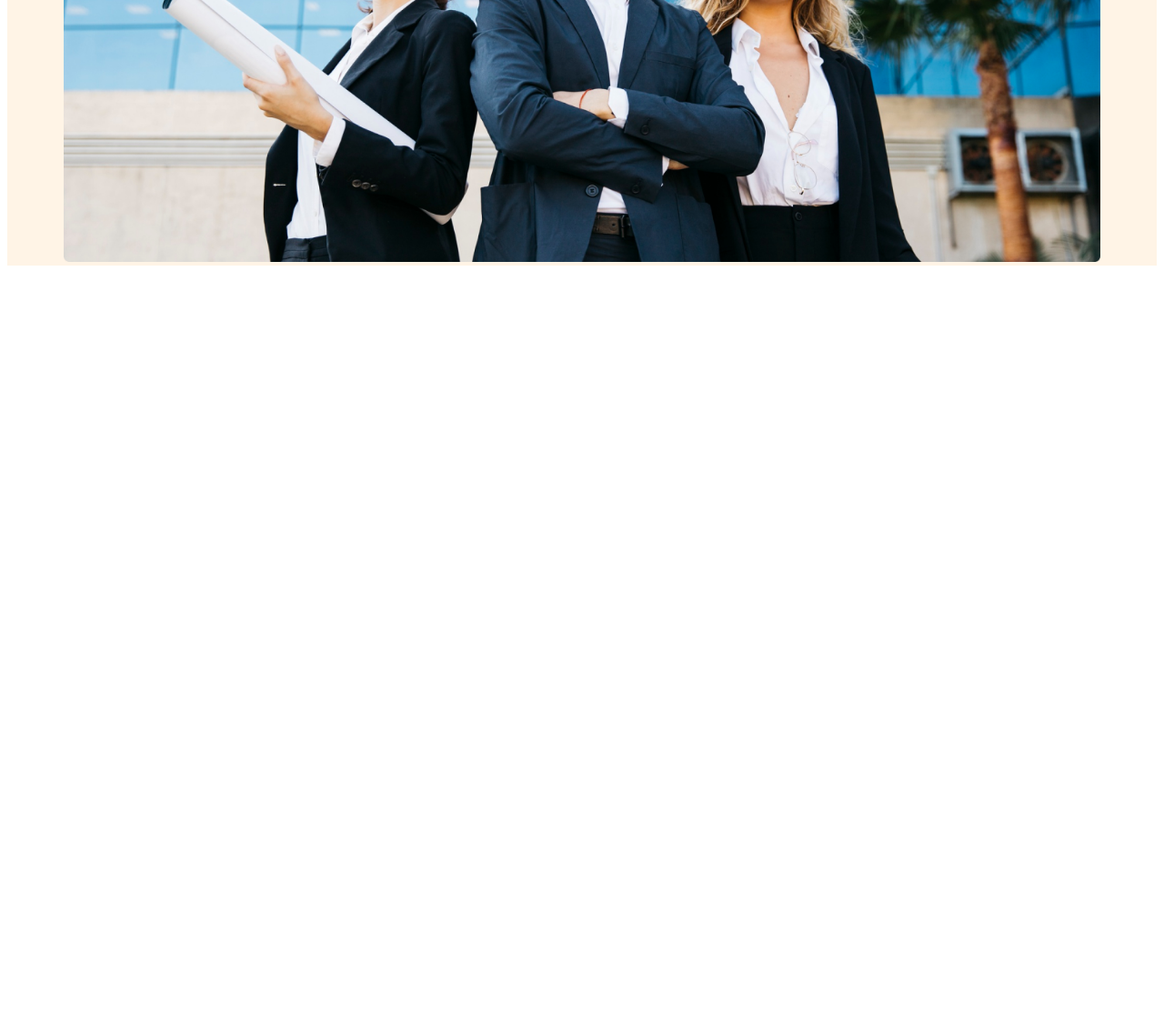
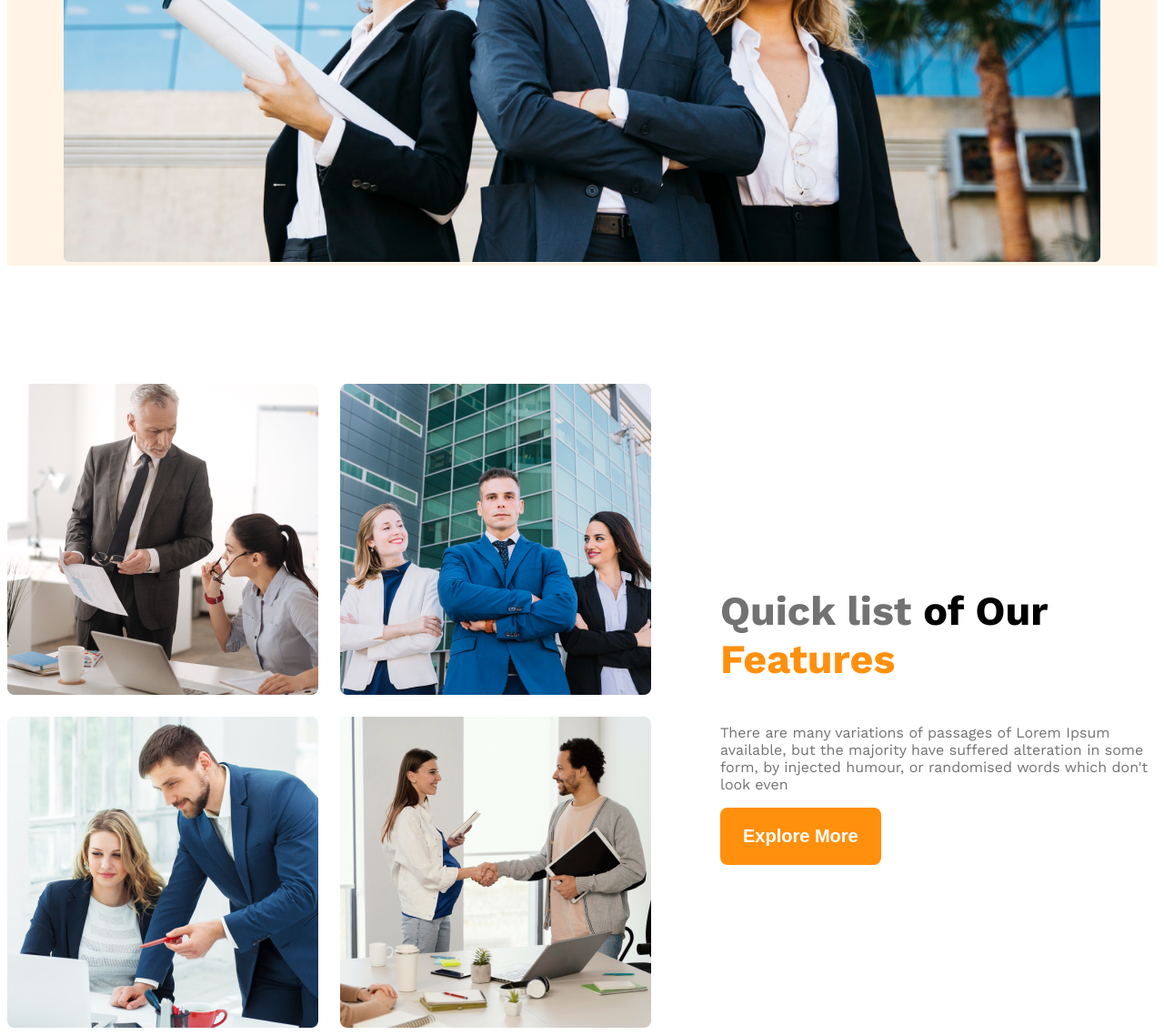
Before and after one commit to Jihad-643/G3-architects-website, a plain HTML site: page index.html in a window 1280 px wide. Shown: the part 822-1960 px from the top of the page at 91% size. Before the commit the page ends 1122 px from the top, so only its background shows below. Drawn offline with nearby package versions, Linux system fonts and the light colour scheme.

Commit message:
added team-features

```diff
--- a/index.html
+++ b/index.html
@@ -11,7 +11,7 @@
 <body class="work-sans-font">
     <header class="bg-color">
 
-        <nav class="navvar display-flex">
+        <nav class="navbar display-flex">
             <h3 class="brand">
                 G3 Architects
             </h3>
@@ -39,12 +39,31 @@
             </div>
             <img class="banner-img" src="images/banner.png" alt="">
 
-
-
         </div>
 
     </header>
     <main>
+
+        <section class="team display-flex">
+            <div class="team-img-container ">
+                <img src="images/team1.png" alt="">
+                <img src="images/team2.png" alt="">
+                <img src="images/team3.png" alt="">
+                <img src="images/team4.png" alt="">
+            </div>
+
+            <div class="team-features">
+                <h3 class="feature-title">
+                   <span id="quick-list " class="dark-03"> Quick list</span> of Our <span class="text-primary" >Features</span>
+                </h3>
+
+                <p class="feature-description dark-03">
+                    There are many variations of passages of Lorem Ipsum available, but the majority have suffered alteration in some form, by injected humour, or randomised words which don't look even
+                </p>
+                <button class="btn-primary">Explore More</button>
+            </div>
+
+        </section>
 
     </main>
     <footer>
--- a/style/style.css
+++ b/style/style.css
@@ -1,4 +1,3 @@
-
 @import url('https://fonts.googleapis.com/css2?family=Work+Sans:ital,wght@0,100..900;1,100..900&display=swap');
 
 .work-sans-font {
@@ -10,49 +9,66 @@
 
 /* Shared style */
 
-.display-flex{
+.display-flex {
     display: flex;
 }
 
-.dark-02{
+.dark-02 {
     color: #424242;
 
 }
 
-.dark-03
-{
+.dark-03 {
     color: #727272;
 }
+
+.text-primary {
+    color: #FF900E;
+}
+
+
+/* main */
+main {
+    max-width: 1440px;
+    margin: 0 auto;
+}
+
+main>section {
+    margin-top: 130px;
+}
+
 
 
 
 /* header style */
 
-.bg-color{
+.bg-color {
     background-color: rgba(255, 144, 14, 0.1);
 }
 
-.brand{
+.brand {
     font-weight: bold;
     font-size: 45px;
 }
 
-.navvar{
+.navbar {
     justify-content: space-between;
     align-items: center;
 
 }
 
-.nav-item{
+.nav-item {
     list-style: none;
     margin-right: 30px;
 
 }
-.nav-link{
+
+.nav-link {
     text-decoration: none;
 }
 
-.navvar,.banner{
+.navvar,
+.banner {
     max-width: 1140px;
     margin: 0 auto;
 }
@@ -60,7 +76,7 @@
 /* banner-style */
 
 
-.banner-content{
+.banner-content {
     max-width: 862px;
     text-align: center;
     margin: 0 auto;
@@ -68,33 +84,90 @@
 
 
 }
-.banneer-title
-{
+
+.banneer-title {
     font-weight: bold;
-    font-size: 4rem ;
+    font-size: 4rem;
 }
 
-.btn-primary{
+.btn-primary {
     color: white;
-    background-color:#FF900E ;
+    background-color: #FF900E;
     padding: 20px 25px;
     border-radius: 8px;
     border: none;
     font-weight: 600;
-     font-size:1.25rem ;
+    font-size: 1.25rem;
     cursor: pointer;
 
 }
 
-.banner-img{
+.banner-img {
     width: 100%;
+}
+
+/* Main>team-features */
+
+.team-img-container {
+    display: grid;
+    grid-template-columns: repeat(2, 1fr);
+    gap: 24px;
+
+}
+
+
+.team {
+    align-items: center;
+
+}
+
+.feature-title {
+    font-size: 2.8rem;
+}
+
+.team-features {
+    margin-left: 76px;
+    max-width: 530px;
+
+}
+
+#quick-list {
+    font-weight: 500;
 }
 
 /* responsive media query */
 
+/* small device */
+
 @media screen and (max-width:576px) {
-    .navvar,.nav-links{
+
+    .navbar,
+    .nav-links,
+   .team {
         flex-direction: column;
     }
 
+    .team-img-container {
+        display: grid;
+        grid-template-columns: repeat(1, 1fr);
     }
+
+    .team-features {
+        margin-left: 20px;
+    }
+}
+
+@media screen and (min-width:576px) and (max-width:992px)
+{
+
+
+    .team {
+        flex-direction: column;
+    }
+    .team-features {
+        margin: 10px auto;
+    }
+
+
+
+}
```
Lines whose indentation alone changed are shown as unchanged.
